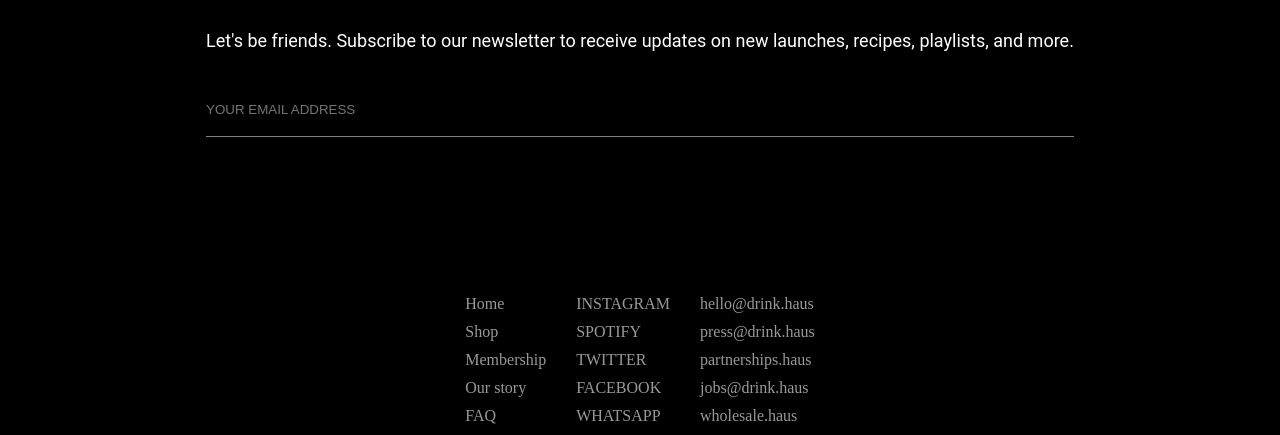
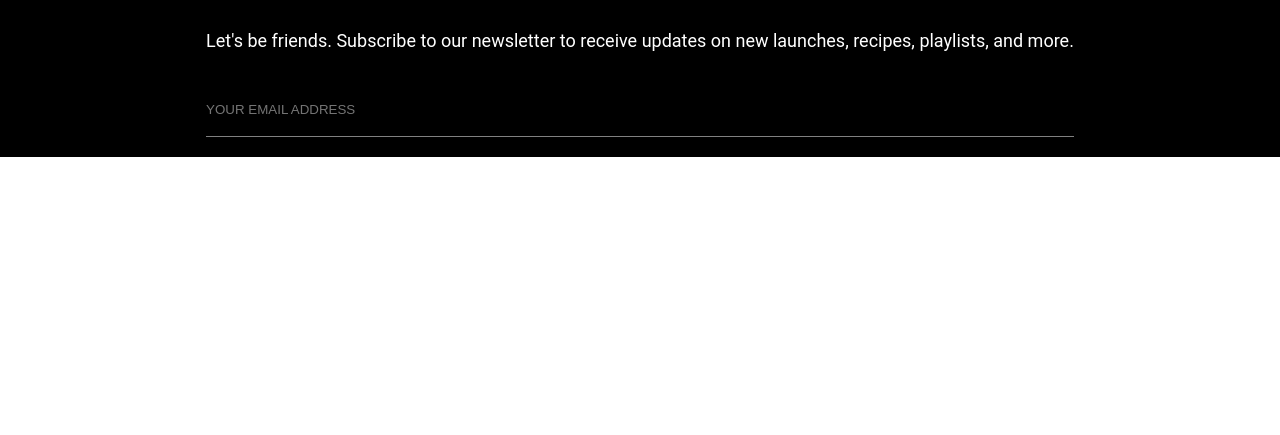
Before and after one commit to SaydakhmedovYunus/Alcohol-Drinks, a plain HTML site: page index.html in a window 1280 px wide. Shown: the part 4254-4689 px from the top of the page. After the commit the page ends 4411 px from the top, so only its background shows below. Drawn offline with Linux system fonts and the light colour scheme.

Commit message:
Update index.html

```diff
--- a/index.html
+++ b/index.html
@@ -152,30 +152,6 @@
                     more.</p>
                 <input type="text" placeholder="YOUR EMAIL ADDRESS">
             </form>
-            <div>
-                <div class="b">
-                <a href="">Home</a>
-                <a href="">Shop</a>
-                <a href="">Membership</a>
-                <a href="">Our story</a>
-                <a href="">FAQ</a>
-            </div>
-            <div class="b">
-                <a href="">INSTAGRAM</a>
-                <a href="">SPOTIFY</a>
-                <a href="">TWITTER</a>
-                <a href="">FACEBOOK</a>
-                <a href="">WHATSAPP</a>
-            </div>
-            <div class="b">
-                <a href="">hello@drink.haus</a>
-                <a href="">press@drink.haus</a>
-                <a href="">partnerships.haus</a>
-                <a href="">jobs@drink.haus</a>
-                <a href="">wholesale.haus</a>
-            </div>
-            </div>
-        </div>
     </footer>
     <script src="./script.js"></script>
 </body>
```
